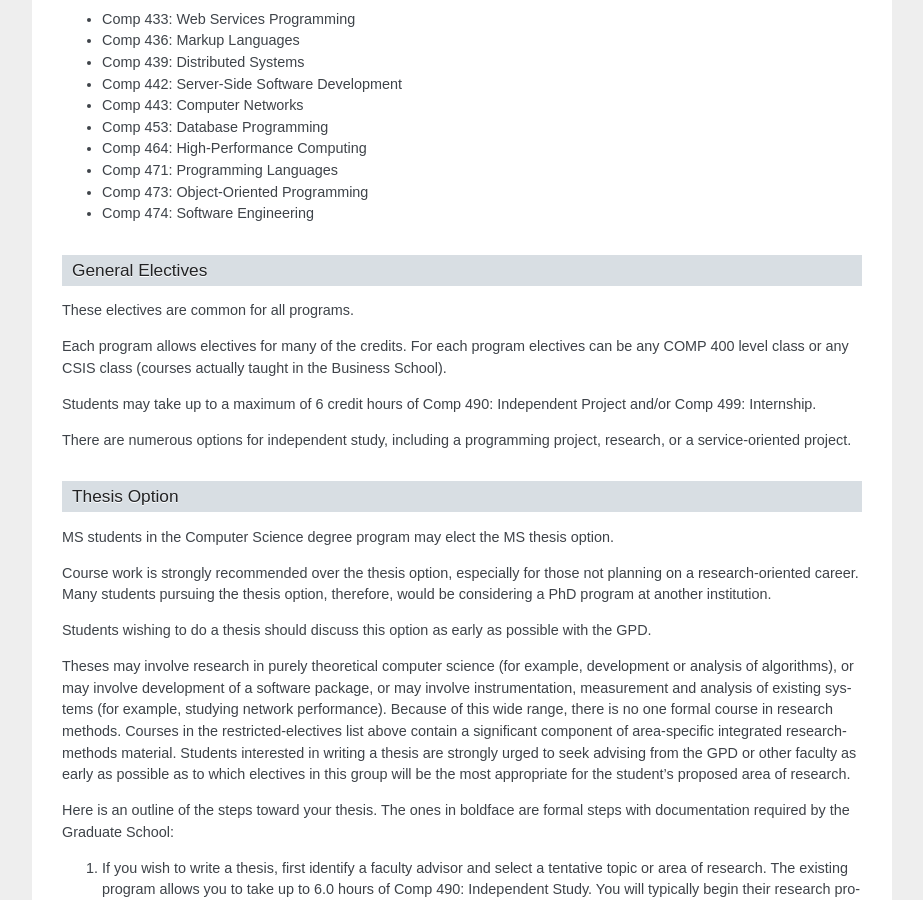
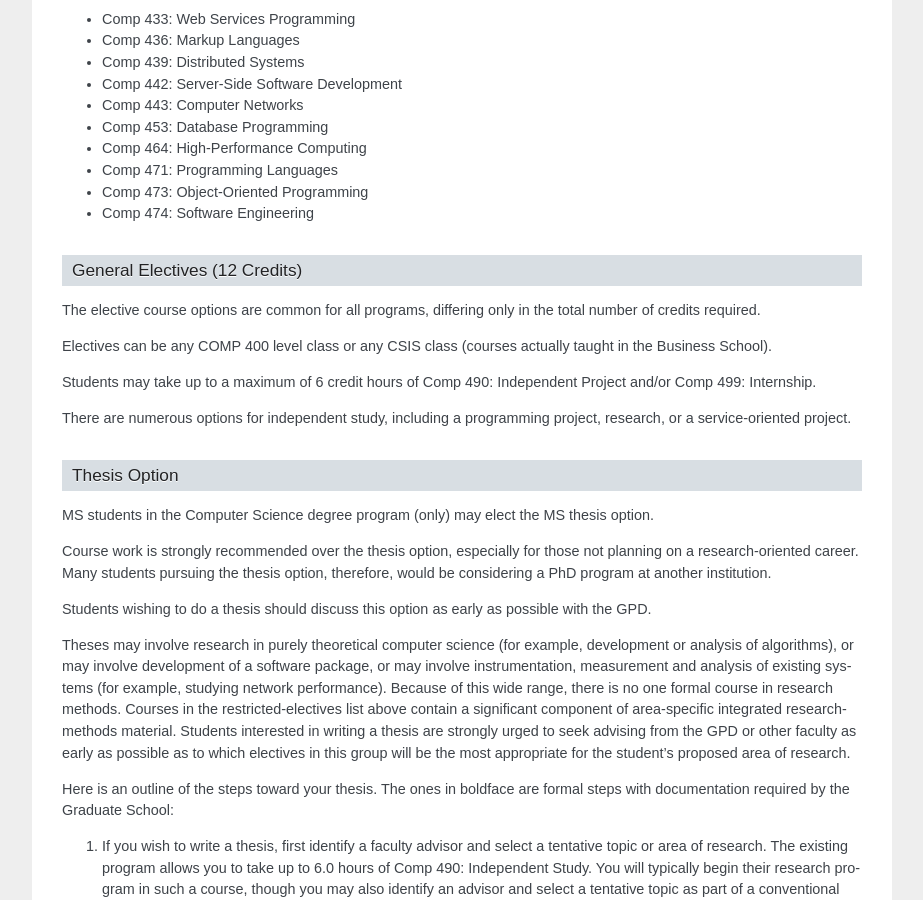
Before and after one commit to LoyolaChicagoCS/gradhandbook, a Sphinx documentation site: the page built from source/ms_programs.rst, in a window 1280 px wide and 900 px high, scrolled down 3889 px. Shown: the whole window, without its empty margins (198-1121 px from the left). Built offline with Sphinx 7.4.7, drawn with Linux system fonts in a browser that asks for light colours; some of the changed text lies outside the part shown.

Commit message:
took headings out of electives inc

```diff
--- a/source/general_electives.inc
+++ b/source/general_electives.inc
@@ -1,10 +1,8 @@
-General Electives
-~~~~~~~~~~~~~~~~~~~~~~~~~~~
 
-These electives are common for all programs.
+The elective course options are common for all programs,
+differing only in the total number of credits required.
 
-Each program allows electives for many of the credits.  For each
-program electives can be any COMP 400 level class or any CSIS class
+Electives can be any COMP 400 level class or any CSIS class
 (courses actually taught in the Business School).
 
 Students may take up to a maximum of 6 credit hours of
--- a/source/ms_programs.rst
+++ b/source/ms_programs.rst
@@ -278,6 +278,9 @@ MS-CS students must also take three courses from the following list:
 * Comp 473: Object-Oriented Programming
 * Comp 474: Software Engineering
 
+General Electives (12 Credits)
+~~~~~~~~~~~~~~~~~~~~~~~~~~~~~~~~
+
 .. include:: general_electives.inc
 
 .. index:: thesis option
@@ -287,7 +290,8 @@ MS-CS students must also take three courses from the following list:
 Thesis Option
 ~~~~~~~~~~~~~~~~
 
-MS students in the Computer Science degree program may elect the MS thesis option.
+MS students in the Computer Science degree program (only)
+may elect the MS thesis option.
 
 Course work is strongly recommended over the thesis option,
 especially for those not planning on a research-oriented career. Many students
@@ -490,6 +494,9 @@ Enterprise Networking (EN) Track
     *   CSIS 591: International Telecommunications
     *   COMP 451 or CSIS 793: Network Management
 
+General Electives (18 Credits)
+~~~~~~~~~~~~~~~~~~~~~~~~~~~~~~~~
+
 .. include:: general_electives.inc
 
 .. index:: MS in Software Engineering
@@ -571,7 +578,8 @@ The Computer Science department may declare that other courses
 (eg new courses and individual COMP 488: Topics in CS offerings)
 may count as members of either Group 1 or Group 2.
 
-.. index:: electives
+General Electives (15 Credits)
+~~~~~~~~~~~~~~~~~~~~~~~~~~~~~~~~
 
 .. include:: general_electives.inc
 
```
